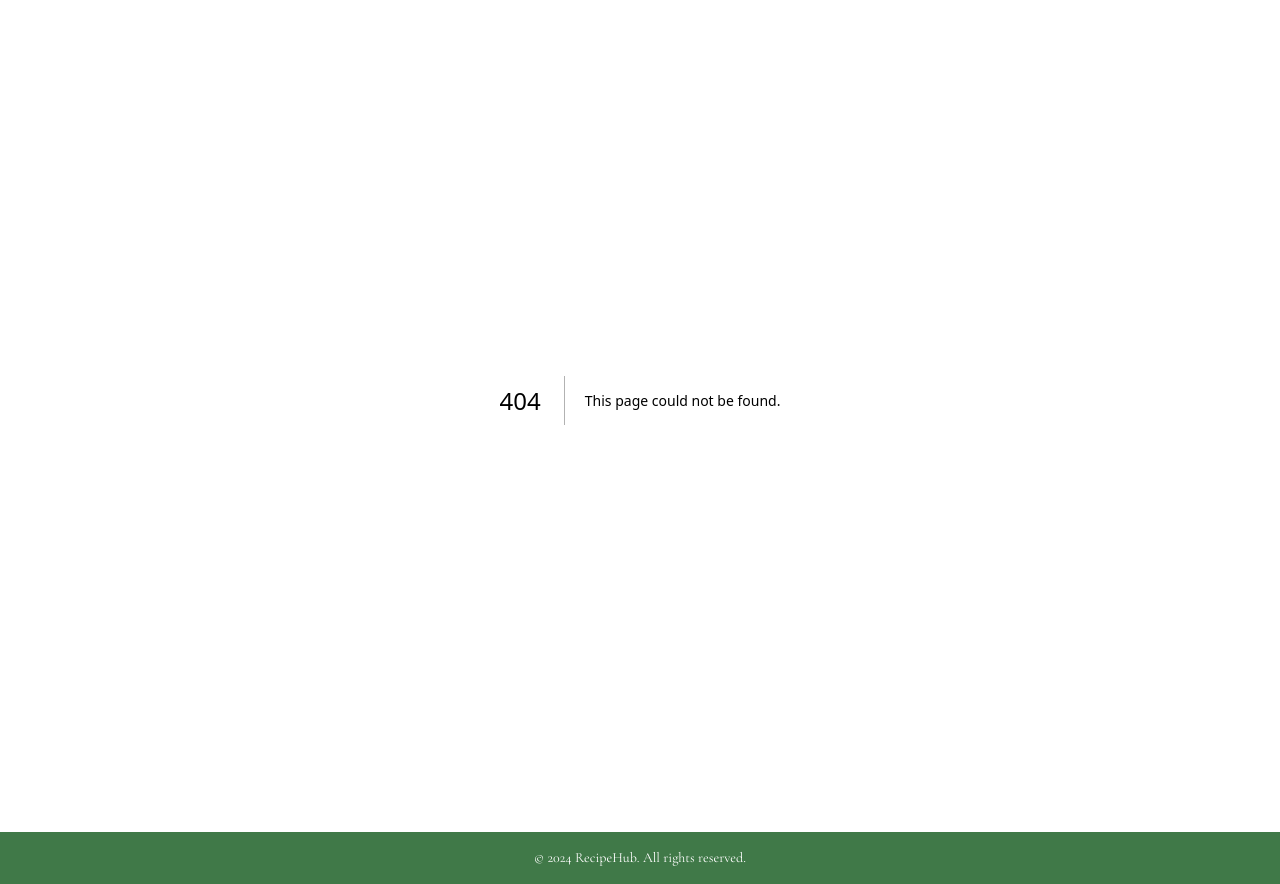
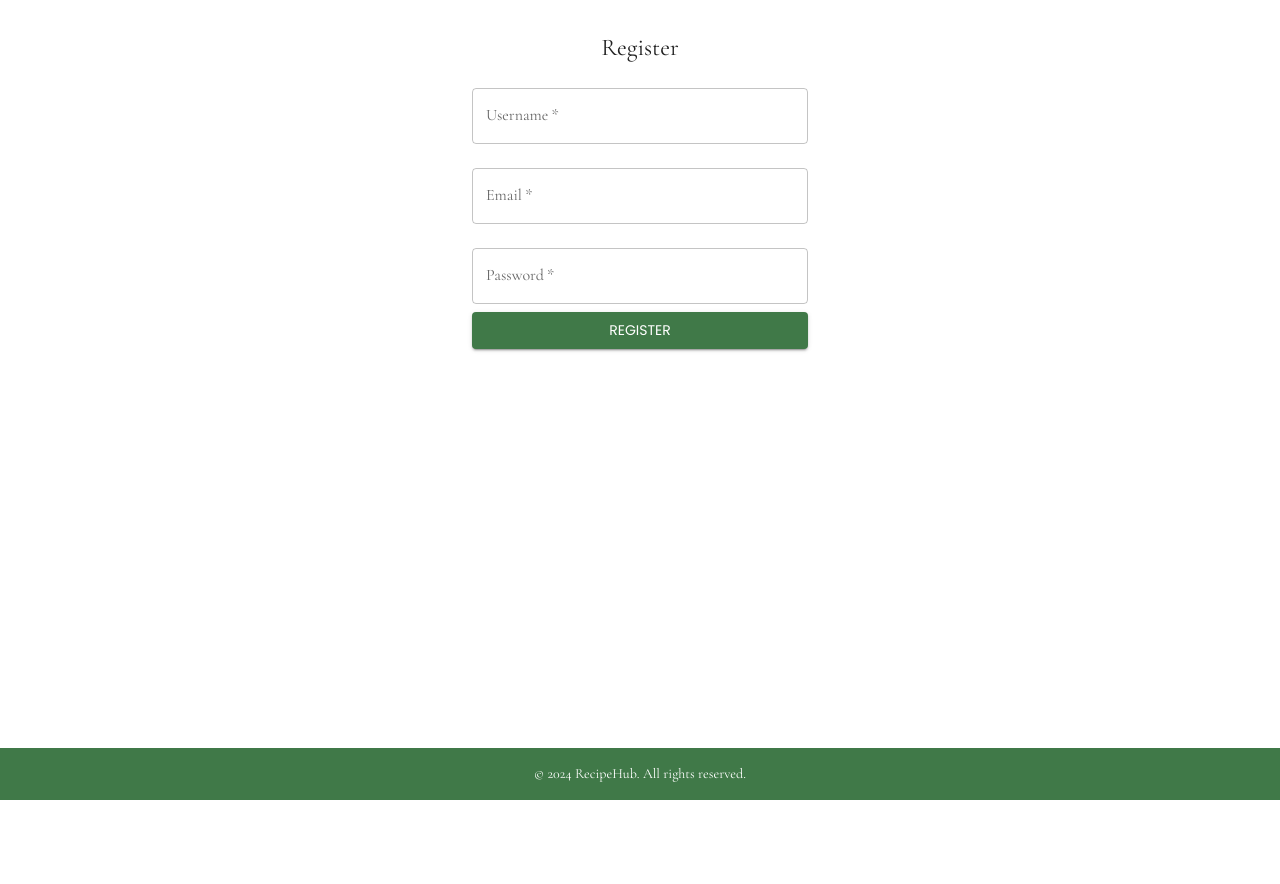
Before and after one commit to helenafnandes/recipe-hub-webclient, a Next.js app: page /register in a window 1280 px wide. Before the commit this address had no page. After the commit the page ends 800 px from the top, so only its background shows below. Built offline with nearby package versions, Linux system fonts and the light colour scheme.

Commit message:
add Login and Register pages with form handling

```diff
--- /dev/null
+++ b/app/register/page.tsx
@@ -0,0 +1,56 @@
+"use client";
+import React from "react";
+import { Box, TextField, Button, Typography } from "@mui/material";
+import { ROUTES } from "../../utils/constants";
+
+const RegisterPage: React.FC = () => {
+  const handleSubmit = (event: React.FormEvent) => {
+    event.preventDefault();
+    const data = new FormData(event.currentTarget as HTMLFormElement);
+    const body = {
+      username: data.get("username"),
+      email: data.get("email"),
+      password: data.get("password"),
+    };
+
+    fetch(ROUTES.register, {
+      method: "POST",
+      headers: { "Content-Type": "application/json" },
+      body: JSON.stringify(body),
+    })
+      .then((response) => {
+        if (response.ok) {
+          console.log("User registered successfully");
+          // Adicionar redirecionamento ou mensagens de sucesso aqui
+        } else {
+          console.error("Error during registration");
+        }
+      })
+      .catch((error) => console.error("Error:", error));
+  };
+
+  return (
+    <Box sx={{ maxWidth: 400, margin: "auto", textAlign: "center", padding: "2rem" }}>
+      <Typography variant="h5" gutterBottom>
+        Register
+      </Typography>
+      <form onSubmit={handleSubmit}>
+        <TextField name="username" label="Username" fullWidth margin="normal" required />
+        <TextField name="email" label="Email" type="email" fullWidth margin="normal" required />
+        <TextField
+          name="password"
+          label="Password"
+          type="password"
+          fullWidth
+          margin="normal"
+          required
+        />
+        <Button type="submit" variant="contained" color="primary" fullWidth>
+          Register
+        </Button>
+      </form>
+    </Box>
+  );
+};
+
+export default RegisterPage;
```
Also changed, not shown: app/login/page.tsx (added, +35 -0 lines).
